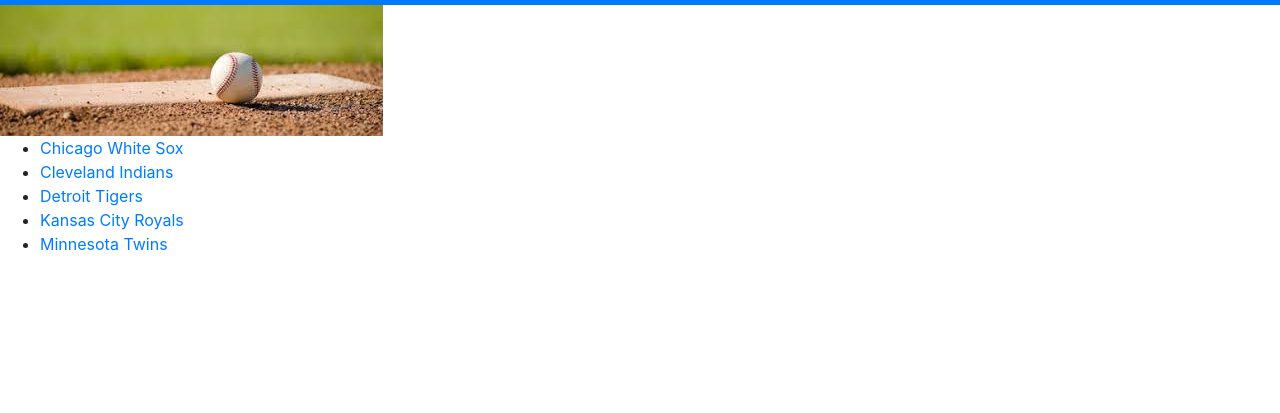
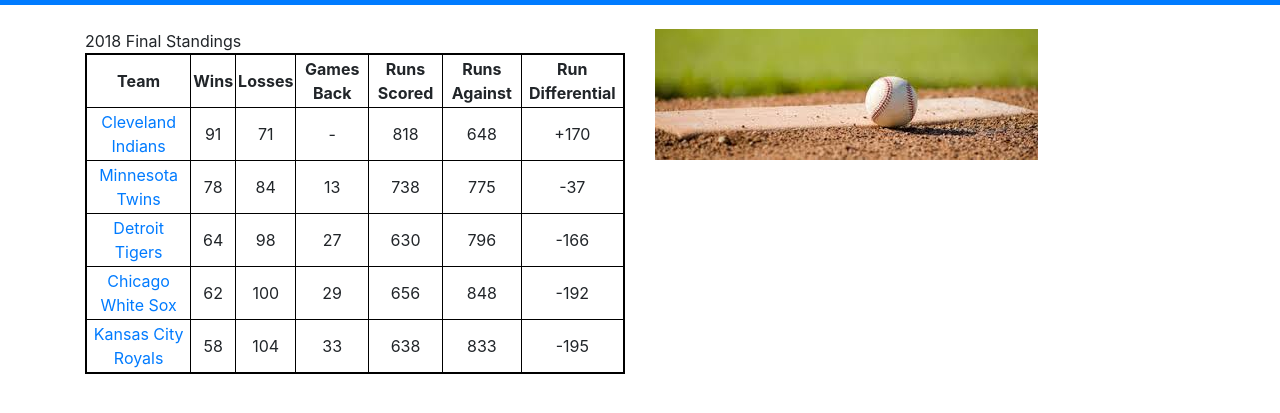
Before and after one commit to smeds1/cs50, a plain HTML site: page project0/index.html in a window 1280 px wide. Shown: the part 51-464 px from the top of the page. Drawn offline with nearby package versions, Linux system fonts and the light colour scheme.

Commit message:
added bootstrap grid and small screen functionality

```diff
--- a/project0/index.html
+++ b/project0/index.html
@@ -30,13 +30,31 @@
           </ul>
         </div>
       </nav>
-      <img src="baseball.jpg">
-        <ul>
-          <li><a href="whitesox.html">Chicago White Sox</a></li>
-          <li><a href="indians.html">Cleveland Indians</a></li>
-          <li><a href="tigers.html">Detroit Tigers</a></li>
-          <li><a href="royals.html">Kansas City Royals</a></li>
-          <li><a href="twins.html">Minnesota Twins</a></li>
-        </ul>
+      <br>
+      <div class="container">
+        <div class="row">
+          <div class="col">
+            <table>
+              <thead>2018 Final Standings</thead>
+              <tr><th>Team</th><th>Wins</th><th>Losses</th><th>Games Back</th>
+              <th class='hide-on-small'>Runs Scored</th><th class='hide-on-small'>Runs Against</th><th class='hide-on-small'>Run Differential</th></tr>
+              <tr><td><a href="indians.html">Cleveland Indians</a></td><td>91</td><td>71</td><td>-</td>
+              <td class='hide-on-small'>818</td><td class='hide-on-small'>648</td><td class='hide-on-small'>+170</td></tr>
+              <tr><td><a href="twins.html">Minnesota Twins</a></td><td>78</td><td>84</td><td>13</td>
+                <td class='hide-on-small'>738</td><td class='hide-on-small'>775</td><td class='hide-on-small'>-37</td></tr>
+              <tr><td><a href="tigers.html">Detroit Tigers</a></td><td>64</td><td>98</td><td>27</td>
+                <td class='hide-on-small'>630</td><td class='hide-on-small'>796</td><td class='hide-on-small'>-166</td></tr>
+              <tr><td><a href="whitesox.html">Chicago White Sox</a></td><td>62</td><td>100</td><td>29</td>
+                <td class='hide-on-small'>656</td><td class='hide-on-small'>848</td><td class='hide-on-small'>-192</td></tr>
+              <tr><td><a href="royals.html">Kansas City Royals</a></td><td>58</td><td>104</td><td>33</td>
+                <td class='hide-on-small'>638</td><td class='hide-on-small'>833</td><td class='hide-on-small'>-195</td></tr>
+
+            </table>
+          </div>
+          <div class="col">
+            <img src="baseball.jpg">
+          <div>
+        </div>
+      </div>
     </body>
 </html>
--- a/project0/styles.css
+++ b/project0/styles.css
@@ -5,6 +5,12 @@ table {
 
 th, td {
   border: 1px solid black;
+  padding: 2px;
+  text-align: center;
+}
+
+.awards {
+  background-color: lightblue;
 }
 
 #royals {
@@ -31,3 +37,15 @@ th, td {
   background-color: #002B5C;
   color: #D31145;
 }
+
+@media (min-width: 500px) {
+  .hide-on-small {
+    visibility: visible;
+  }
+}
+
+@media (max-width: 499px) {
+  .hide-on-small {
+    visibility: hidden;
+  }
+}
```
Also changed, not shown: project0/indians.html (+13 -2 lines), project0/royals.html (+13 -2 lines), project0/tigers.html (+13 -2 lines), project0/twins.html (+14 -3 lines), project0/whitesox.html (+13 -2 lines).
